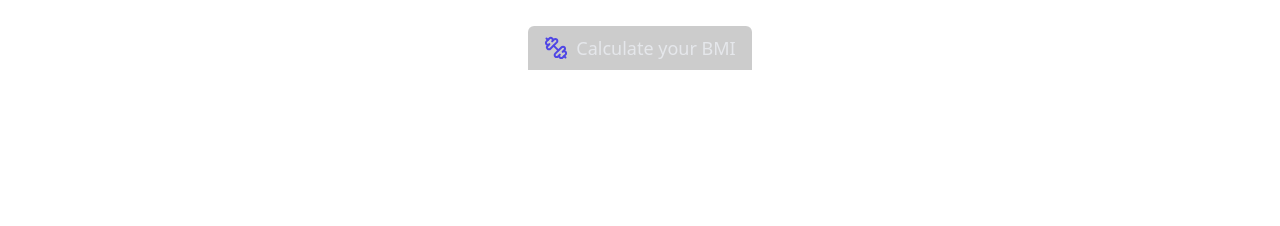
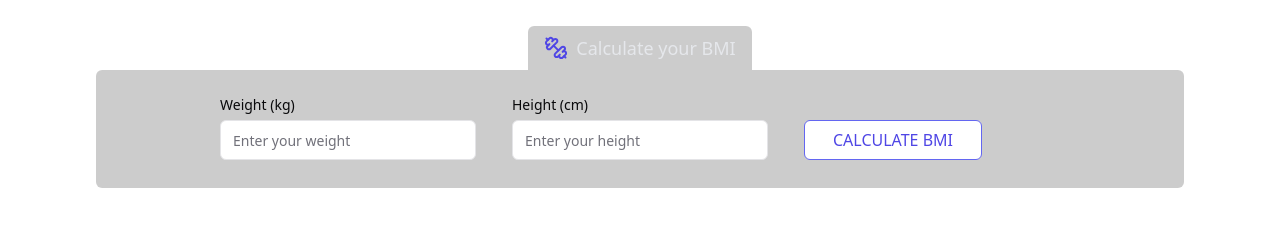
Before and after one commit to dagiStark/gym, a React (Vite) app: page / in a window 1280 px wide. Shown: the part 1394-1620 px from the top of the page. Before the commit the page ends 1540 px from the top, so only its background shows below. Built offline with nearby package versions, Linux system fonts and the light colour scheme.

Commit message:
BMI update

```diff
--- a/package.json
+++ b/package.json
@@ -10,6 +10,7 @@
     "preview": "vite preview"
   },
   "dependencies": {
+    "@radix-ui/react-label": "^2.1.0",
     "@radix-ui/react-slot": "^1.1.0",
     "class-variance-authority": "^0.7.0",
     "clsx": "^2.1.1",
--- /dev/null
+++ b/src/components/ui/input.jsx
@@ -0,0 +1,19 @@
+import * as React from "react"
+
+import { cn } from "@/lib/utils"
+
+const Input = React.forwardRef(({ className, type, ...props }, ref) => {
+  return (
+    (<input
+      type={type}
+      className={cn(
+        "flex h-10 w-full rounded-md border border-input bg-background px-3 py-2 text-sm ring-offset-background file:border-0 file:bg-transparent file:text-sm file:font-medium file:text-foreground placeholder:text-muted-foreground focus-visible:outline-none focus-visible:ring-2 focus-visible:ring-ring focus-visible:ring-offset-2 disabled:cursor-not-allowed disabled:opacity-50",
+        className
+      )}
+      ref={ref}
+      {...props} />)
+  );
+})
+Input.displayName = "Input"
+
+export { Input }
--- /dev/null
+++ b/src/components/ui/label.jsx
@@ -0,0 +1,16 @@
+import * as React from "react"
+import * as LabelPrimitive from "@radix-ui/react-label"
+import { cva } from "class-variance-authority";
+
+import { cn } from "@/lib/utils"
+
+const labelVariants = cva(
+  "text-sm font-medium leading-none peer-disabled:cursor-not-allowed peer-disabled:opacity-70"
+)
+
+const Label = React.forwardRef(({ className, ...props }, ref) => (
+  <LabelPrimitive.Root ref={ref} className={cn(labelVariants(), className)} {...props} />
+))
+Label.displayName = LabelPrimitive.Root.displayName
+
+export { Label }
--- a/src/pages/home/BMI.jsx
+++ b/src/pages/home/BMI.jsx
@@ -1,4 +1,7 @@
 import { Dumbbell } from "lucide-react";
+import { Label } from "@/components/ui/label";
+import { Input } from "@/components/ui/input";
+import { Button } from "@/components/ui/button";
 
 function BMI() {
   return (
@@ -6,11 +9,29 @@
       <div className="w-full h-auto flex items-center justify-center flex-col">
         <h6
           className="text-base
-          md:text-lg font-medium rounded-t-md px-4 py-2 text-gray-200 bg-black/20 flex items-center justify-center md:justify-start gap-x-2 mb-3 "
+          md:text-lg font-medium rounded-t-md px-4 py-2 text-gray-200 bg-black/20 flex items-center justify-center md:justify-start gap-x-2 "
         >
           <Dumbbell className="w-6 h-6 text-indigo-600" />
           Calculate your BMI
         </h6>
+        <div className="w-full h-auto flex items-end justify-center bg-black/20 rounded-md gap-3 md:gap-5 px-2 py-5 md:px-0 flex-wrap">
+          <div className="w-[50%] md:w-[25%] h-auto p-2 gap-2 flex flex-col">
+            <Label className="">Weight (kg)</Label>
+            <Input placeholder="Enter your weight" />
+          </div>
+          <div className="w-[50%] md:w-[25%] h-auto p-2 gap-2 flex flex-col">
+            <Label className="">Height (cm)</Label>
+            <Input placeholder="Enter your height" />
+          </div>
+          <div className="w-[50%] md:w-[25%] h-auto p-2">
+            <Button
+              variant="outline"
+              className="w-full md:w-auto px-7 py-2 text-base font-medium uppercase justify-center text-indigo-600 border border-indigo-500"
+            >
+              Calculate BMI
+            </Button>
+          </div>
+        </div>
       </div>
     </div>
   );
```
Also changed, not shown: 1 other file (tests, documents, lock files or other folders).
